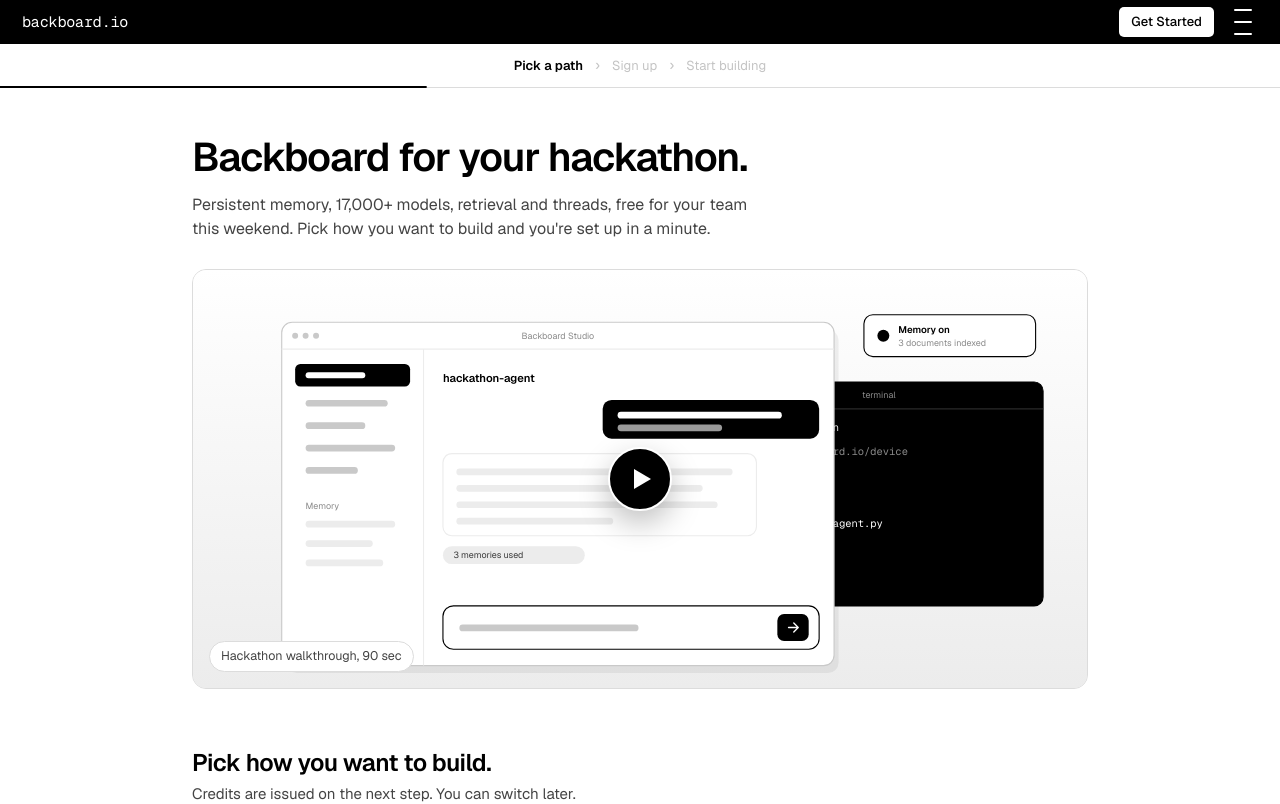
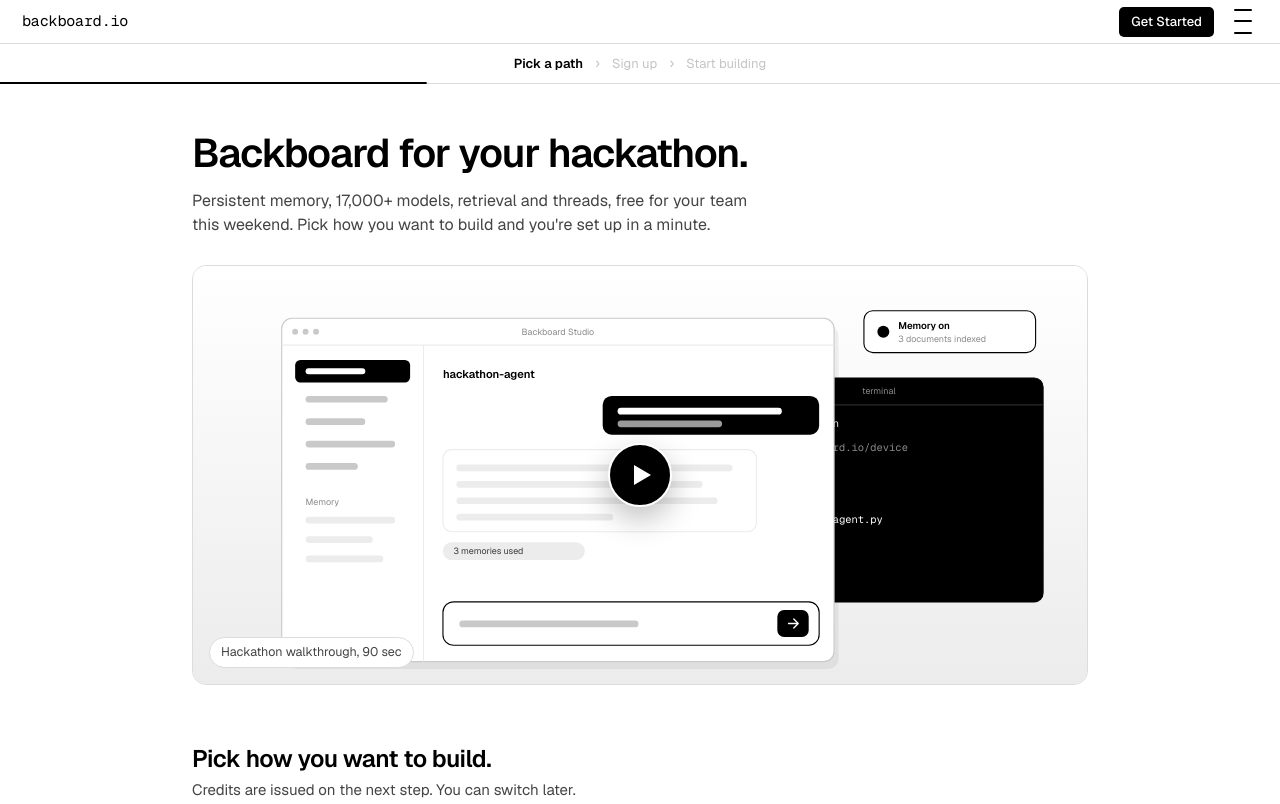
Before and after one commit to klaircodes/backboard-onboarding-wireframe, a React (Vite) app: page /hackathon in a window 1280 px wide. Shown: the top 804 px of the page. Built offline with nearby package versions, Linux system fonts and the light colour scheme.

Commit message:
Site header: white background, dark text, black Get Started

```diff
--- a/src/wire.css
+++ b/src/wire.css
@@ -438,12 +438,12 @@
 .credits { font-size: 14px; }
 
 /* backboard.io header on the website page ----------------------------------- */
-.site-header { display: flex; align-items: center; justify-content: space-between; height: 44px; padding: 0 22px; background: #000; color: #fff; }
-.site-logo { display: inline-flex; align-items: center; font-family: "Geist Mono", ui-monospace, Menlo, monospace; font-size: 15px; color: #fff; text-decoration: none; letter-spacing: -0.01em; }
+.site-header { display: flex; align-items: center; justify-content: space-between; height: 44px; padding: 0 22px; background: #fff; color: #000; border-bottom: 1px solid var(--line); }
+.site-logo { display: inline-flex; align-items: center; font-family: "Geist Mono", ui-monospace, Menlo, monospace; font-size: 15px; color: #000; text-decoration: none; letter-spacing: -0.01em; }
 .site-right { display: flex; align-items: center; gap: 14px; }
-.site-cta { display: inline-flex; align-items: center; height: 30px; padding: 0 12px; border-radius: 5px; background: #fff; color: #000; font-size: 13px; font-weight: 500; text-decoration: none; }
-.site-cta:hover { background: #e6e6e6; }
+.site-cta { display: inline-flex; align-items: center; height: 30px; padding: 0 12px; border-radius: 5px; background: #000; color: #fff; font-size: 13px; font-weight: 500; text-decoration: none; }
+.site-cta:hover { background: #262626; }
 .site-menu { width: 30px; height: 30px; background: none; border: 0; padding: 0; cursor: pointer; display: grid; place-items: center; gap: 0; }
-.site-menu span { display: block; width: 18px; height: 2px; background: #fff; border-radius: 1px; }
+.site-menu span { display: block; width: 18px; height: 2px; background: #000; border-radius: 1px; }
 .site-menu span + span { margin-top: 5px; }
-.crumbbar { position: relative; display: flex; justify-content: center; align-items: center; height: 44px; border-bottom: 1px solid var(--line); background: var(--paper); }
+.crumbbar { position: relative; display: flex; justify-content: center; align-items: center; height: 40px; border-bottom: 1px solid var(--line); background: var(--paper); }
```
